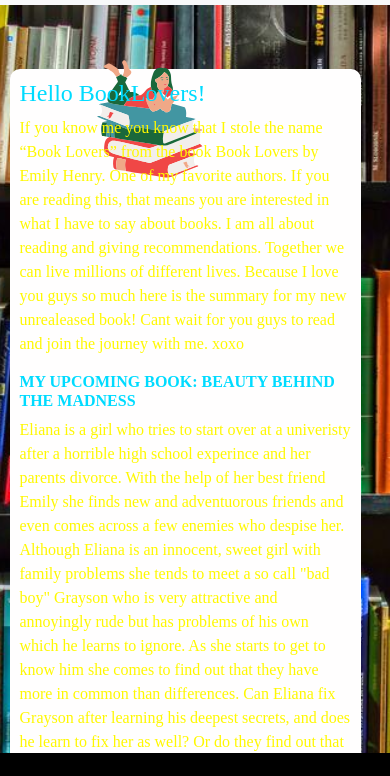
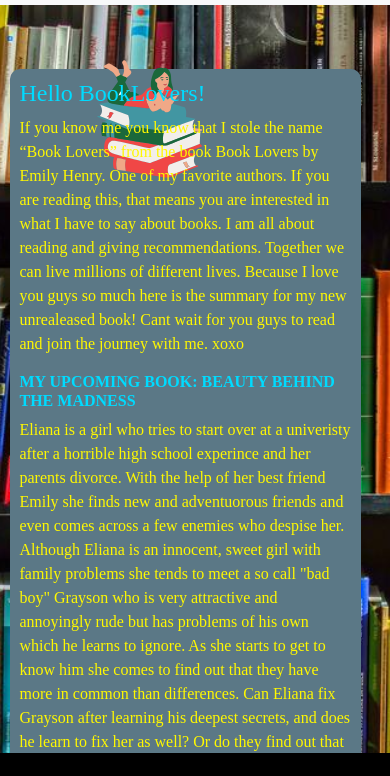
Before and after one commit to EvelynFuentes4402/Final, a plain HTML site: page index.html in a window 390 px wide. Shown: the part 51-827 px from the top of the page. Drawn offline with nearby package versions, Linux system fonts and the light colour scheme.

Commit message:
Add files via upload

```diff
--- a/CSS/Styles.css
+++ b/CSS/Styles.css
@@ -55,7 +55,7 @@ footer {
     position: fixed;
 }
 section {
-    background-color: #000000;
+    background-color:rgba(91,120,134,1.00);
     border-radius: 10px;
     width: 40%;
     margin-right: 5%;
@@ -65,10 +65,10 @@ section {
     padding-right: 2%;
     padding-bottom: 2%;
     float: left;
-    background-image: -webkit-linear-gradient(270deg,rgba(255,255,255,0.68) 0%,rgba(255,255,255,0.58) 100%);
+    /*background-image: -webkit-linear-gradient(270deg,rgba(255,255,255,0.68) 0%,rgba(255,255,255,0.58) 100%);
     background-image: -moz-linear-gradient(270deg,rgba(255,255,255,0.68) 0%,rgba(255,255,255,0.58) 100%);
     background-image: -o-linear-gradient(270deg,rgba(255,255,255,0.68) 0%,rgba(255,255,255,0.58) 100%);
-    background-image: linear-gradient(180deg,rgba(255,255,255,0.68) 0%,rgba(255,255,255,0.58) 100.00%);
+    background-image: linear-gradient(180deg,rgba(255,255,255,0.68) 0%,rgba(255,255,255,0.58) 100.00%);*/
 }
 aside {
     float: right;
@@ -98,7 +98,7 @@ a {
 
 @media (max-width: 884px){
 section {
-    background-color: #FFFDFD;
+    background-color:rgba(91,120,134,1.00);
     border-radius: 10px;
     width: 90%;
     margin-right: 2.5%;
@@ -114,6 +114,7 @@ aside {
     width: 100%;
 }
 header {
+	float: inherit;
     height: 50px;
 }
 h1 {
```
